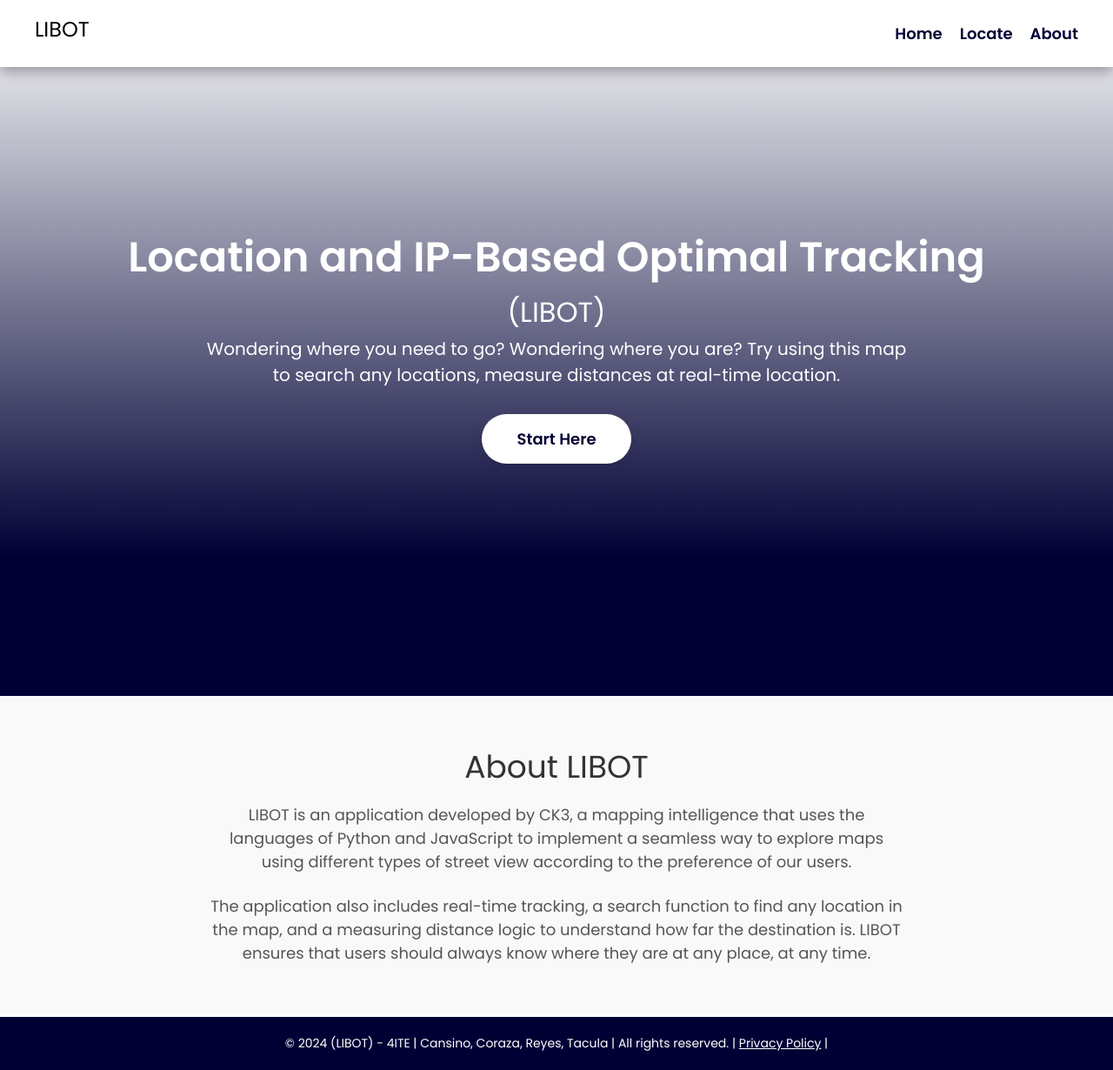
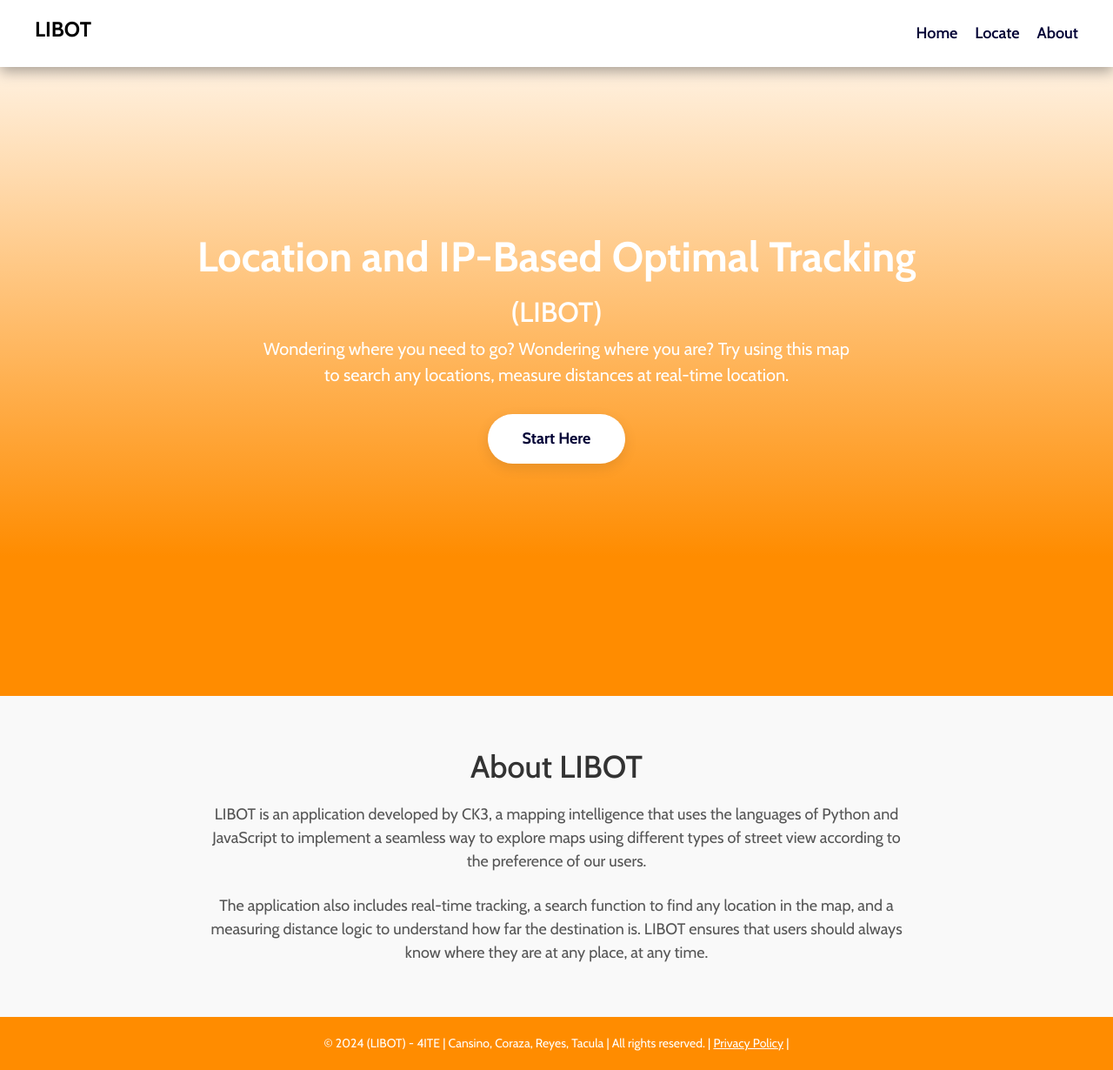
Before and after one commit to tarovinl/libot, a Flask app: page /homepage in a window 1280 px wide. Shown: the whole page at 87% size. Run offline with Flask 3, Linux system fonts and the light colour scheme.

Commit message:
DIASDADAS
dasdsa

```diff
--- a/static/css/style.css
+++ b/static/css/style.css
@@ -1,7 +1,7 @@
 body {
   background: linear-gradient(
     0deg,
-    rgba(0, 0, 53, 1) 20%,
+    rgba(255, 140, 0, 1) 20%,
     rgba(255, 255, 255, 1) 100%
   );
 }
--- a/templates/homepage.html
+++ b/templates/homepage.html
@@ -22,24 +22,29 @@
       href="https://fonts.googleapis.com/css2?family=Poppins:wght@300;400;600&display=swap"
       rel="stylesheet"
     />
-
+    <link rel="preconnect" href="https://fonts.googleapis.com">
+    <link rel="preconnect" href="https://fonts.gstatic.com" crossorigin>
+    <link href="https://fonts.googleapis.com/css2?family=Cabin:ital,wght@0,400..700;1,400..700&display=swap" rel="stylesheet">
     <style>
       body,
       html {
         margin: 0;
         padding: 0;
-        font-family: "Poppins", sans-serif;
+        font-family:'Cabin',sans-serif;
+        color:white;
         overflow-x: hidden;
         background-color: #f4f4f4;
       }
-
+      h1{
+        font-weight: bold;
+      }
       /* Background gradient for the hero section */
       .hero {
         height: 100vh;
 
         background: linear-gradient(
           0deg,
-          rgba(0, 0, 53, 1) 20%,
+          rgba(255, 140, 0, 1) 20%,
           rgba(255, 255, 255, 1) 100%
         );
         display: flex;
@@ -148,7 +153,7 @@
 
       /* Footer */
       footer {
-        background-color: rgba(0, 0, 53);
+        background-color:#FF8C00;
         color: white;
         padding: 20px 0;
         text-align: center;
--- a/templates/index.html
+++ b/templates/index.html
@@ -38,6 +38,7 @@
       }
       body{
         font-family:'Cabin',sans-serif;
+        background-color:#FF8C00;
       }
       h1{
         font-weight: bold;
@@ -115,7 +116,7 @@
         </div>
       </div>
       <!-- Map -->
-      <h4 class="text-white">Measurement Controls</h4>
+      <h4 class="pt-3 text-dark">Measurement Controls</h4>
       <button
         class="btn map-btn border border-solid border-2  rounded " style="background-color: #8ACE00;"
         id="measure-btn"
```
